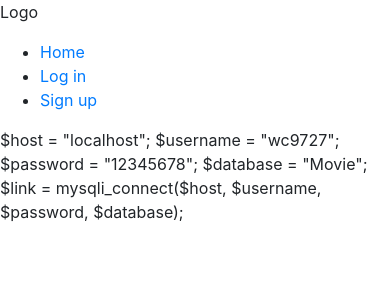
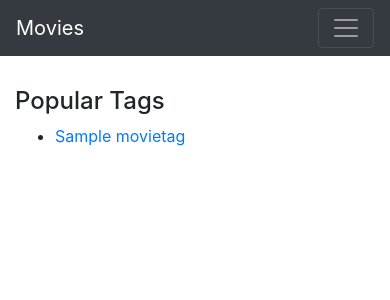
Before and after one commit to wchunchou/INF385M_Movies_2018, a PHP site: page / in a window 390 px wide. Shown: the top 300 px of the page. Run offline with PHP 8.4, Linux system fonts and the light colour scheme; tables that the repository leaves empty or names only in its code hold one stand-in row (values such as "Sample post").

Commit message:
edit index.php

```diff
--- a/db_connection.php
+++ b/db_connection.php
@@ -1,5 +1,13 @@
+<?php
 $host = "localhost";
 $username = "wc9727";
 $password = "12345678";
-$database = "Movie";
+$database = "movies";
 $link = mysqli_connect($host, $username, $password, $database);
+
+// Check connection
+if (mysqli_connect_errno())
+  {
+  echo "Failed to connect to MySQL: " . mysqli_connect_error();
+  }
+?>
--- a/header.html
+++ b/header.html
@@ -3,13 +3,38 @@
 <head>
     <title>Movie</title>
     <link rel="stylesheet" href="https://stackpath.bootstrapcdn.com/bootstrap/4.1.3/css/bootstrap.min.css" integrity="sha384-MCw98/SFnGE8fJT3GXwEOngsV7Zt27NXFoaoApmYm81iuXoPkFOJwJ8ERdknLPMO" crossorigin="anonymous">
+    <link rel="stylesheet" href="stylesheet.css">
 </head>
-<p>Logo
-    <ul>
-        <li><a href="#">Home</a></li>
-        <li><a href="#">Log in</a></li>
-        <li><a href="#">Sign up</a></li>
-    </ul>
-</p>
+<nav class="navbar navbar-expand-lg navbar-dark bg-dark sticky-top">
+    <a class="navbar-brand" href="#">Movies</a>
+    <button class="navbar-toggler" type="button" data-toggle="collapse" data-target="#navbarSupportedContent" aria-controls="navbarSupportedContent" aria-expanded="false" aria-label="Toggle navigation">
+          <span class="navbar-toggler-icon"></span>
+        </button>
+
+    <div class="collapse navbar-collapse" id="navbarSupportedContent">
+        <ul class="navbar-nav mr-auto flex-row d-none d-md-flex">
+            <li class="nav-item active">
+                <a class="nav-link" href="#">Home <span class="sr-only">(current)</span></a>
+            </li>
+            <li class="nav-item dropdown">
+                <a class="nav-link dropdown-toggle" href="#" id="navbarDropdown" role="button" data-toggle="dropdown" aria-haspopup="true" aria-expanded="false">
+                        My Account
+              </a>
+                <div class="dropdown-menu" aria-labelledby="navbarDropdown">
+                    <a class="dropdown-item" href="signup.php">Sign up a new account</a>
+                    <div class="dropdown-divider"></div>
+                    <a class="dropdown-item" href="#">Log out</a>
+                </div>
+            </li>
+            <li class="nav-item">
+                <a class="nav-link " href="login.php">Log in</a>
+            </li>
+        </ul>
+    </div>
+    <!-- <form class="form-inline my-2 my-lg-0">
+            <input class="form-control mr-sm-2" type="search" placeholder="Search" aria-label="Search">
+            <button class="btn btn-outline-success my-2 my-sm-0" type="submit">Search</button>
+        </form> -->
+</nav>
 
 <body>
--- a/index.php
+++ b/index.php
@@ -1,7 +1,84 @@
 <?php
     include_once("header.html");
     include("db_connection.php");
+    $sql="SELECT * FROM Movie ORDER BY Movie.year_released DESC";
+    $result = mysqli_query($link, $sql);
+    $row = mysqli_fetch_assoc($result);
+    //print_r($row);
 
+ ?>
 
+ <div class="container mt-xlg movielist">
+     <div class="row">
+        <div class="col-md-8">
+<?php
+ if (mysqli_num_rows($result) > 0) {
+    // output data of each movie
+    while($row = mysqli_fetch_assoc($result)) {
+        $sql_tag = "SELECT MovieTags.tag_name, MovieTags.tag_id FROM MovieTagJunction JOIN Movie ON Movie.movie_id = MovieTagJunction.movie_id
+        JOIN MovieTags ON MovieTags.tag_id = MovieTagJunction.tag_id WHERE Movie.movie_id='".$row["movie_id"]."'";
+
+        $result_tags = mysqli_query($link, $sql_tag);
+?>
+            <div class="card">
+                <div class="row no-gutters">
+                    <div class="col-auto">
+                        <a href="#"><img src="//placehold.it/200x300" class="img-fluid" alt=""></a>
+                    </div>
+                    <div class="col">
+                        <div class="card-block p-2">
+                            <h4 class="card-title"><a href="#"><?php print $row["movie_name"];?></a></h4>
+                            <p class="card-text"><?php print $row["year_released"]." | ".$row["run_time"]." mins | ".$row["genre_id"];?></p>
+                            <p class="card-text"><?php print $row["story_line"];?></p>
+
+                        </div>
+                    </div>
+                </div>
+                <div class="card-footer w-100 text-muted">
+                    <ul class="home-tag p-0">
+                <?php
+                    // output data of each tags of this movie
+                    if (mysqli_num_rows($result_tags) > 0) {
+                        while($row_tags = mysqli_fetch_assoc($result_tags)){
+                            print '<li><a href="#">#'.$row_tags["tag_name"].'</a></li>';
+                        }
+                    }else{
+                        print "No tags";
+                    }
+                ?>
+                    </ul>
+                </div>
+            </div>
+<?php
+    }
+} else {
+    print "0 results";
+}
+// pull all the tags from database
+$sql_all_tags = "SELECT * FROM MovieTags";
+$result_all_tags = mysqli_query($link, $sql_all_tags);
+
+?>
+        </div>
+        <div class="col-md-4">
+            <h4>Popular Tags</h4>
+            <ul>
+            <?php
+                if (mysqli_num_rows($result_all_tags) > 0) {
+                    while($row_all_tags = mysqli_fetch_assoc($result_all_tags)){
+                        print '<li><a href="#">'.$row_all_tags[tag_name]."</a></li>";
+                    }
+                }else{
+                    print "<p>No Result</p>";
+                }
+            ?>
+            </ul>
+        </div>
+    </div>
+</div>
+<?php
+    mysqli_free_result($result);
+
+    mysqli_close($link);
     include_once("footer.html");
 ?>
--- /dev/null
+++ b/stylesheet.css
@@ -0,0 +1,16 @@
+.movielist {
+    margin-top: 30px;
+}
+
+.card {
+    margin-bottom: 20px;
+}
+
+.home-tag {
+    display: flex;
+    list-style: none;
+}
+
+.home-tag li {
+    padding-right: 5px;
+}
```
Also changed, not shown: login.php (+14 -1 lines), movie-detail.php (+14 -1 lines), signup.php (+7 -1 lines), tag.php (+14 -1 lines).
